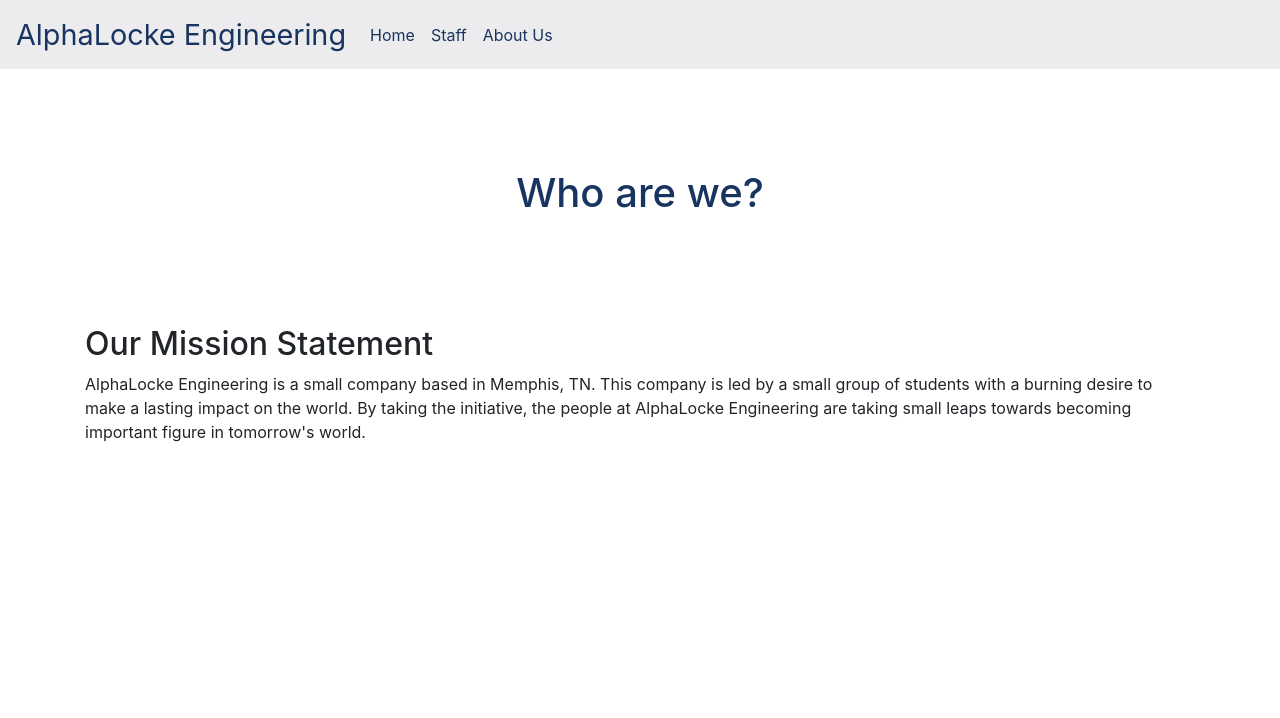
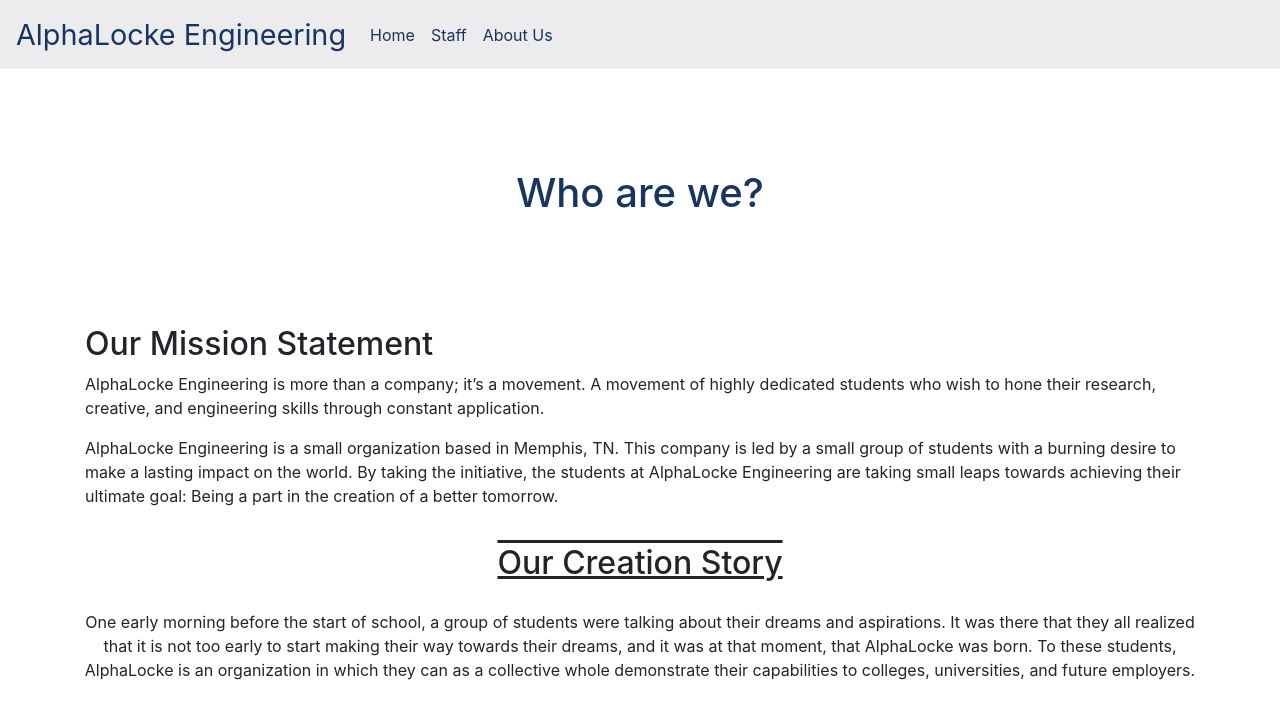
Before and after one commit to AlphaLocke/AlphaLocke.github.io, a plain HTML site: page about.html in a window 1280 px wide. Drawn offline with nearby package versions, Linux system fonts and the light colour scheme.

Commit message:
Revamping website
This change will make it so that the website itself is reduced to  nothing but the about us section. This is in preparation for Version two of the redesign.

```diff
--- a/about.css
+++ b/about.css
@@ -1,4 +1,4 @@
-.text-center {
+#greeter {
     color: #183460;
     padding-top: 100px;
     padding-bottom: 100px;
@@ -7,3 +7,7 @@
 #P2 {
     padding-top: 20px;
 }
+
+#Heading2 {
+    text-decoration: underline overline;
+}
--- a/about.html
+++ b/about.html
@@ -40,7 +40,7 @@
   <div class="container-fluid">
     <div class="row">
       <div class="col">
-        <div class="text-center">
+        <div id="greeter" class="text-center">
           <h1>Who are we?</h1>
         </div>
       </div>
@@ -52,14 +52,38 @@
       <div class="col-sm-12">
         <h2>Our Mission Statement</h2>
         <p>
-            AlphaLocke Engineering is a small company based in Memphis, TN. This company is led by a small group of students with a burning desire to
-            make a lasting impact on the world. By taking the initiative, the people at AlphaLocke Engineering are taking small leaps towards becoming
-            important figure in tomorrow's world.
+          AlphaLocke Engineering is more than a company; it’s a movement. A movement of highly dedicated students who
+          wish to hone their research, creative, and engineering skills through constant application.
+        </p>
+        <p>
+          AlphaLocke Engineering is a small organization based in Memphis, TN. This company is led by a small group of
+          students with a burning desire to
+          make a lasting impact on the world. By taking the initiative, the students at AlphaLocke Engineering are
+          taking
+          small leaps towards achieving their ultimate goal: Being a part in the creation of a better tomorrow.
         </p>
       </div>
     </div>
     <div id="P2" class="row">
       <div class="col-sm-12">
+        <div class="text-center">
+          <h2 id="Heading2">
+            Our Creation Story
+          </h2>
+        </div>
+      </div>
+      <div id="P2" class="row">
+        <div class="text-center">
+          <div class="col">
+            <p>
+              One early morning before the start of school, a group of students were talking about their dreams and aspirations. It
+              was there that they all realized that it is not too early to start making their way towards their dreams, and it was at
+              that moment, that AlphaLocke was born. To these students, AlphaLocke is an organization in which they can as a collective
+              whole demonstrate their capabilities to colleges, universities, and future employers.
+            </p>
+          </div>
+        </div>
+
       </div>
     </div>
 
```
